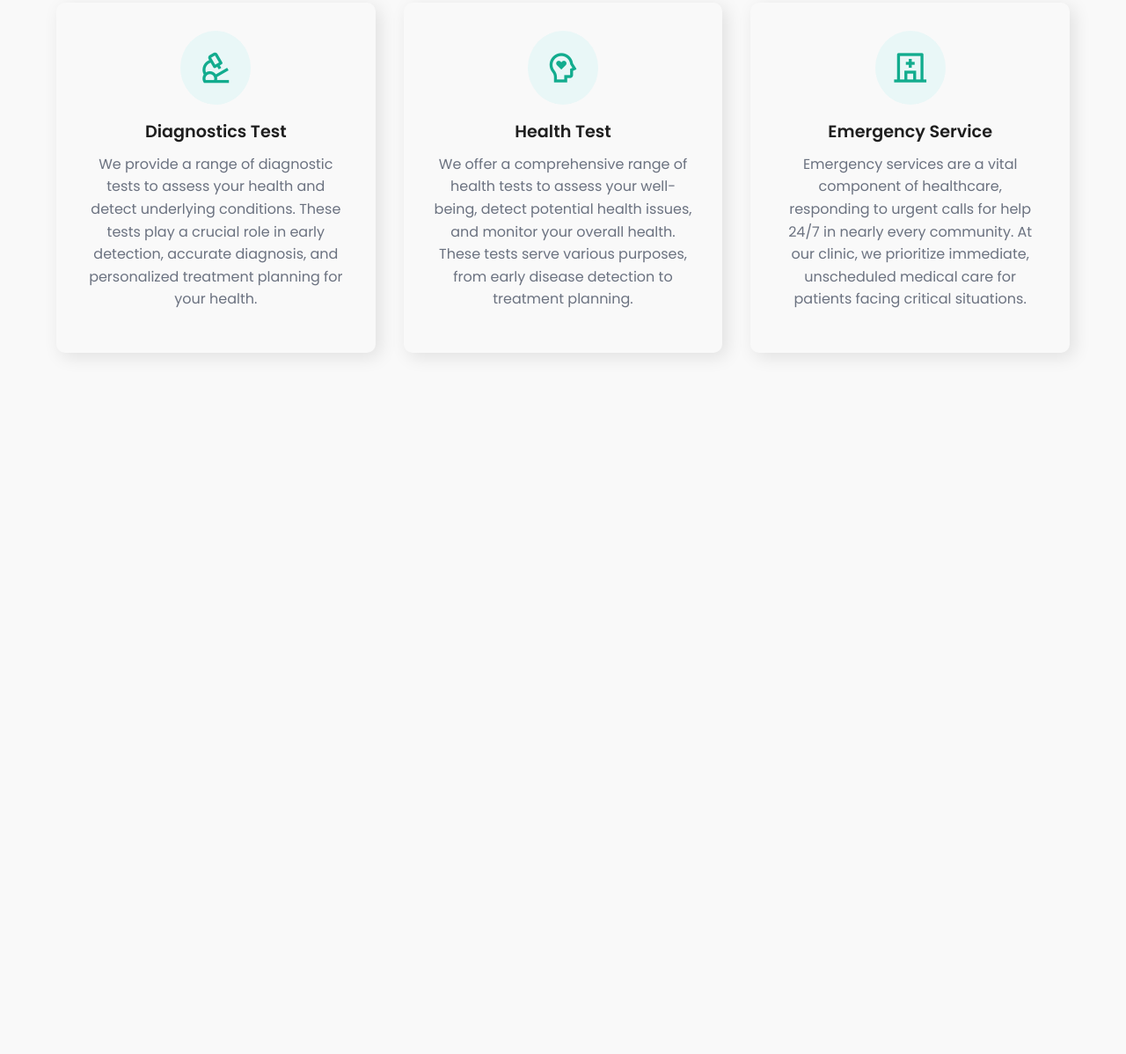
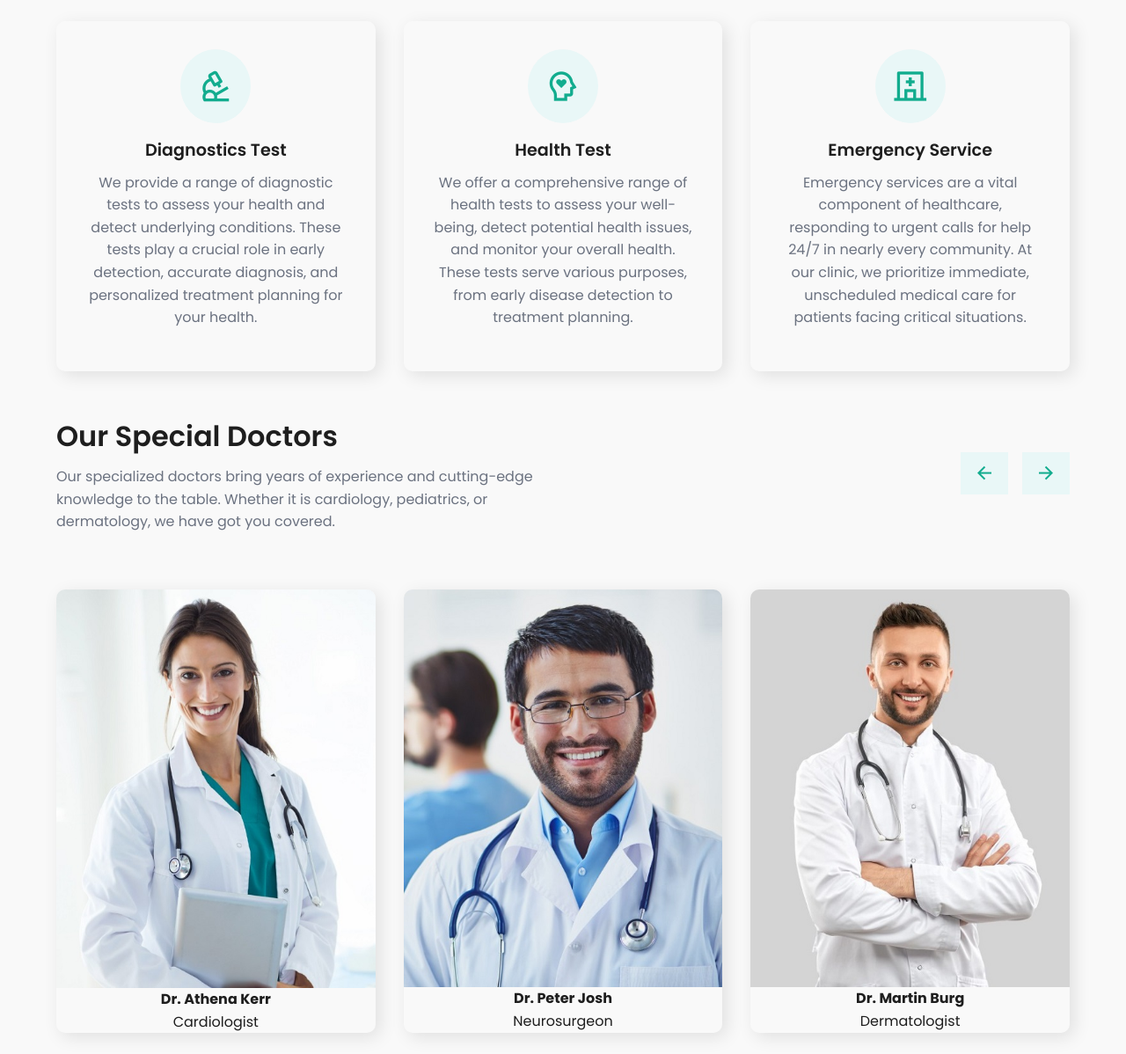
Before and after one commit to rampurirana/DoctorAppointmentSystem, a plain HTML site: page index.html in a window 1280 px wide. Shown: the part 929-2127 px from the top of the page at 88% size. Before the commit the page ends 1354 px from the top, so only its background shows below. Drawn offline with nearby package versions, Linux system fonts and the light colour scheme.

Commit message:
Created doctors container

```diff
--- a/index.html
+++ b/index.html
@@ -9,8 +9,10 @@
   <link rel="stylesheet" href="https://cdn.jsdelivr.net/npm/remixicon@3.4.0/fonts/remixicon.css">
 </head>
 <body>
+  <!-- ==========Navigation & Header container========== -->
   <header>
     <nav class="nav-container total-container">
+
       <div class="nav-logo"><strong>Noorie <span>Clinic</span></strong></div>
       <ul class="nav-link">
         <li class="link"><a href="#home">Home</a></li>
@@ -23,6 +25,7 @@
     </nav>
 
     <div class="header-container total-container">
+
       <div class="header-content">
         <h1>Providing an Experienced Doctor for Your Health</h1>
         <p>
@@ -34,10 +37,13 @@
       <div class="header-image">
         <img src="images/Doctor.png" alt="Doctor" />
       </div>
+
     </div>
   </header>
 
+ <!-- ==========Service Container========== -->
   <section class="total-container service-container" id="services">
+
     <div class="service-header">
       <div class="service-header-content">
         <h2 class="section-header">Our Special Services</h2>
@@ -45,6 +51,7 @@
     </div>
 
     <div class="service-grid">
+
       <div class="service-card">
         <span><i class="ri-microscope-line"></i></span>
         <h4>Diagnostics Test</h4>
@@ -72,5 +79,53 @@
     </div>
   </section>
 
+  <!-- ==========Doctor Container========== -->
+  <section class="total-container doctors-container" id="doctors">
+
+    <div class="doctors-header">
+
+      <div class="doctors-header-content">
+        <h2 class="section-header">Our Special Doctors</h2>
+        <p>
+          Our specialized doctors bring years of experience and cutting-edge knowledge to the table. Whether it is cardiology, pediatrics, or dermatology, we have got you covered.</p>
+      </div>
+
+      <div class="doctors-nav">
+        <span><i class="ri-arrow-left-line"></i></span>
+        <span><i class="ri-arrow-right-line"></i></span>
+      </div>
+
+    </div>
+
+    <div class="doctors-grid">
+
+      <div class="doctors-card">
+        <div class="doctors-card-image">
+          <img src="/images/doctor-1.jpg" alt="doctor">
+        </div>
+        <h4>Dr. Athena Kerr</h4>
+        <p>Cardiologist</p>
+      </div>
+
+      <div class="doctors-card">
+        <div class="doctors-card-image">
+          <img src="/images/doctor-2.jpg" alt="doctor">
+        </div>
+        <h4>Dr. Peter Josh</h4>
+        <p>Neurosurgeon</p>
+      </div>
+
+      <div class="doctors-card">
+        <div class="doctors-card-image">
+          <img src="/images/doctor-3.jpg" alt="doctor">
+        </div>
+        <h4>Dr. Martin Burg</h4>
+        <p>Dermatologist</p>
+      </div>
+
+    </div>
+
+  </section>
+
 </body>
 </html>
--- a/style.css
+++ b/style.css
@@ -269,6 +269,13 @@ header {
   background-color: var(--primary-color);
 }
 
+.section-header{
+  margin-bottom: 0.5rem;
+  font-size: 2rem;
+  font-weight: 600;
+  color: var(--text-dark);
+}
+
 @media (width < 600px){
   .service-header{
     flex-direction: column;
@@ -279,3 +286,76 @@ header {
     grid-template-columns: repeat(1, 1fr);
   }
 }
+
+/* ==========Doctors Container========== */
+.doctors-header{
+  display: flex;
+  align-items: center;
+  justify-content: space-between;
+  gap: 2rem;
+}
+
+.doctors-header-content{
+  max-width: 600px;
+  color: var(--text-light);
+}
+
+.doctors-nav{
+  display: flex;
+  align-items: center;
+  gap: 1rem;
+}
+
+.doctors-nav span{
+  padding: 5px 15px;
+  font-size: 1.5rem;
+  color: var(--primary-color);
+  background-color: var(--primary-light);
+  cursor: pointer;
+}
+
+.doctors-nav span:hover{
+  color: var(--white);
+  background-color: var(--primary-dark);
+}
+
+.doctors-grid{
+  margin-top: 4rem;
+  display: grid;
+  grid-template-columns: repeat(3, 1fr);
+  gap: 2rem;
+}
+
+.doctors-card{
+  text-align: center;
+  box-shadow: 5px 5px 20px  rgba(0, 0, 0, 0.1);
+  border-radius: 10px;
+  cursor: pointer;
+  overflow: hidden;
+}
+
+.doctors-card-image{
+  position: relative;
+  overflow: hidden;
+}
+
+.doctors-card img {
+  width: 100%;
+  display: flex;
+}
+
+@media (width < 600px){
+  .doctors-grid{
+    grid-template-columns: repeat(2, 1fr);
+    gap: 1rem;
+  }
+
+  .doctors-header{
+    flex-direction: column;
+    text-align: center;
+  }
+
+  .doctors-grid{
+    grid-template-columns: repeat(1, 1fr);
+  }
+}
```
Also changed, not shown: images/doctor-1.jpg (added), images/doctor-2.jpg (added), images/doctor-3.jpg (added).
